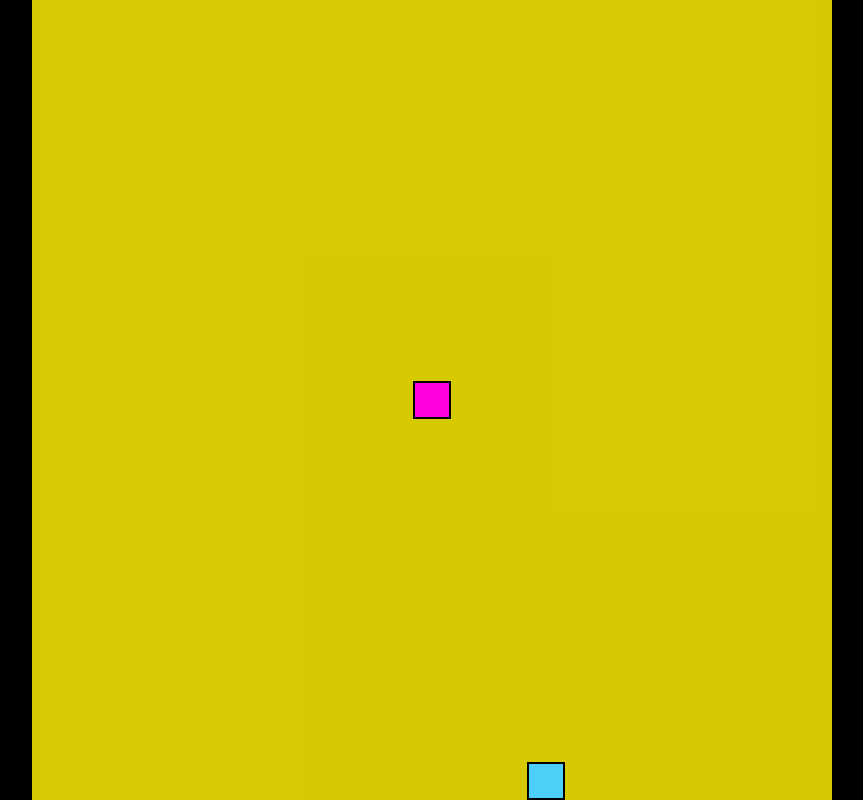
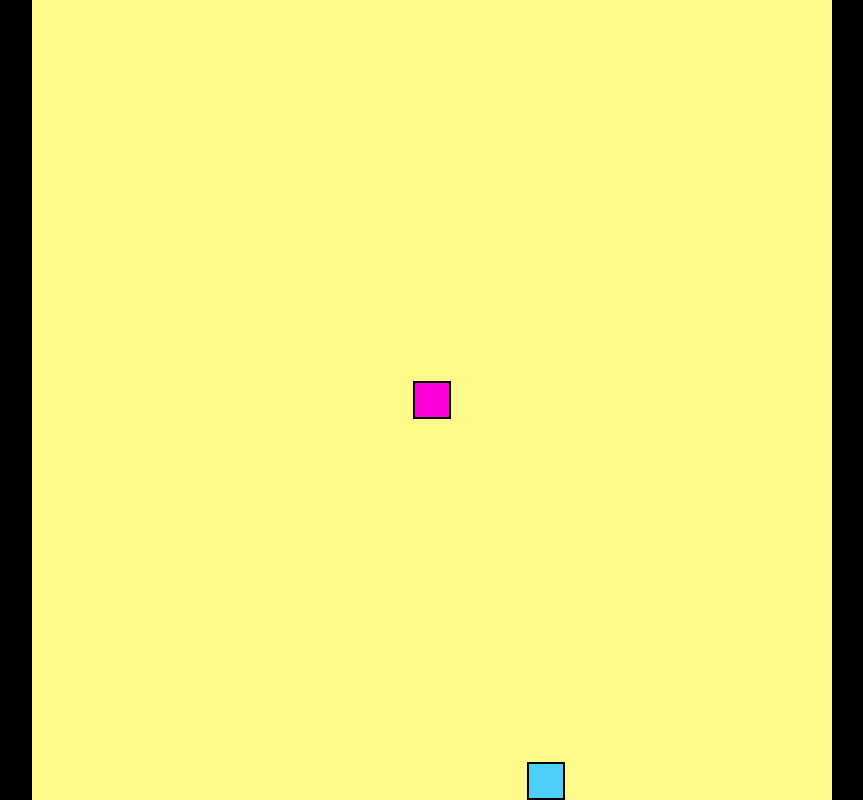
Before and after one commit to sarakahaveci/snake_game, a website with bundled scripts: page index.html in a window 1280 px wide. Shown: the whole page, without its empty margins (208-1071 px from the left). Built offline with nearby package versions, Linux system fonts and the light colour scheme.

Commit message:
played with the colors

```diff
--- a/index.html
+++ b/index.html
@@ -17,7 +17,7 @@
     }
 
     #game-board {
-      background-color:rgba(250, 234, 6, 0.863);
+      background-color:rgb(255, 251, 138);
       width: 100vmin;
       height: 100vmin;
       display: grid;
```
